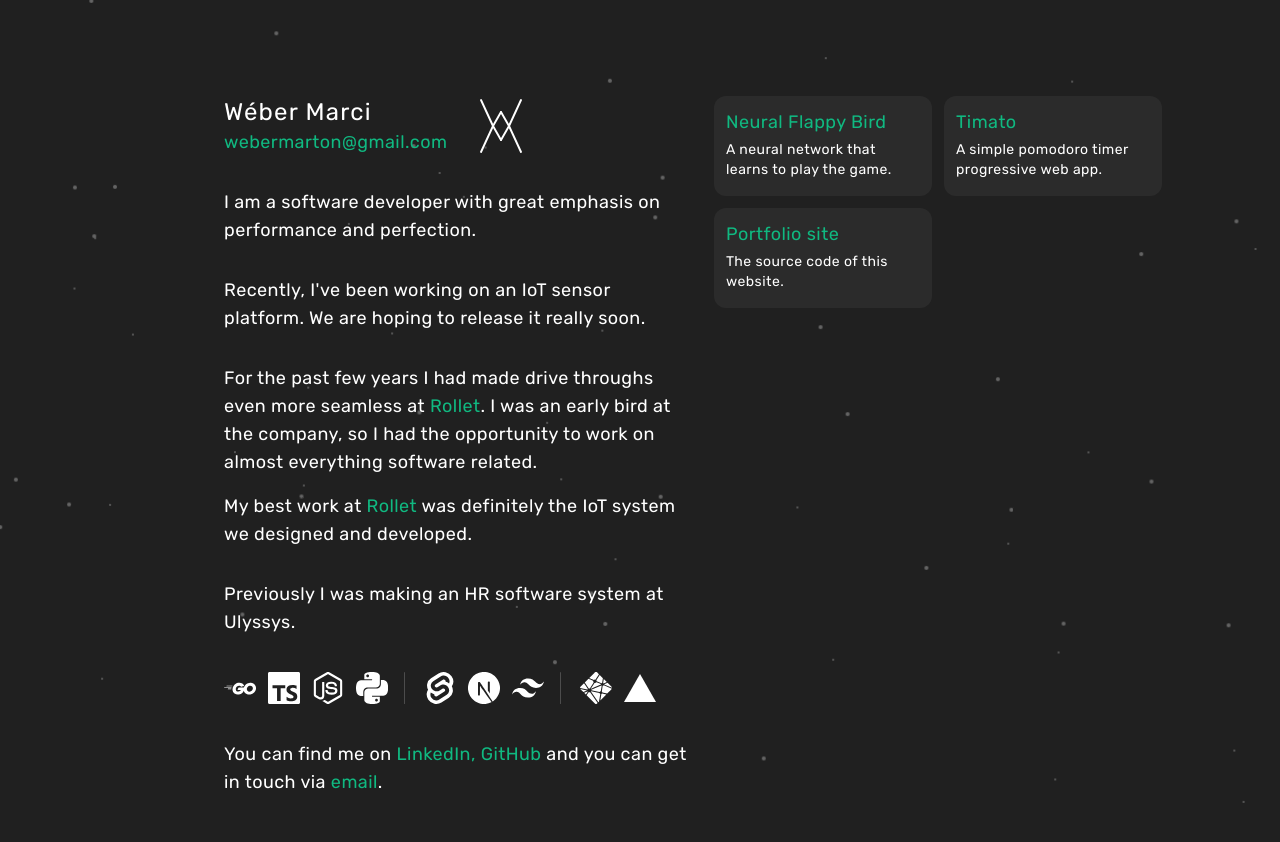
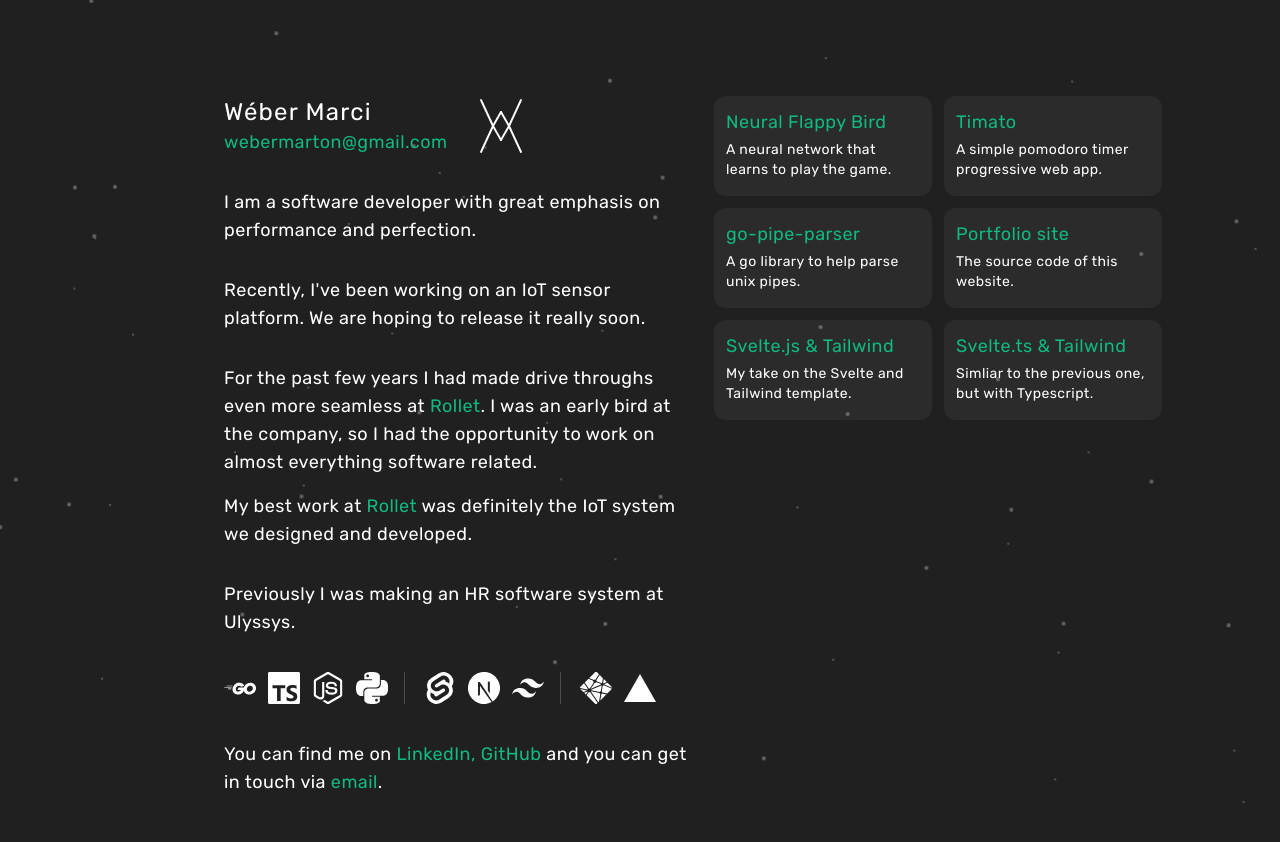
Before and after one commit to webermarci/webermarcieu, a Svelte app: page / in a window 1280 px wide. Shown: the top 842 px of the page. Built offline with nearby package versions, Linux system fonts and the light colour scheme.

Commit message:
Add projects

```diff
--- a/src/components/Projects.svelte
+++ b/src/components/Projects.svelte
@@ -19,9 +19,25 @@
             url: "https://timato.netlify.app/",
         },
         {
+            title: "go-pipe-parser",
+            description: "A go library to help parse unix pipes.",
+            url: "https://github.com/webermarci/go-pipe-parser",
+        },
+        {
             title: "Portfolio site",
             description: "The source code of this website.",
             url: "https://github.com/webermarci/webermarcieu",
+        },
+        {
+            title: "Svelte.js & Tailwind",
+            description: "My take on the Svelte and Tailwind template.",
+            url: "https://github.com/webermarci/svelte-tailwind-template",
+        },
+        {
+            title: "Svelte.ts & Tailwind",
+            description: "Simliar to the previous one, but with Typescript.",
+            url:
+                "https://github.com/webermarci/svelte-typescript-tailwind-template",
         },
     ];
 </script>
```
